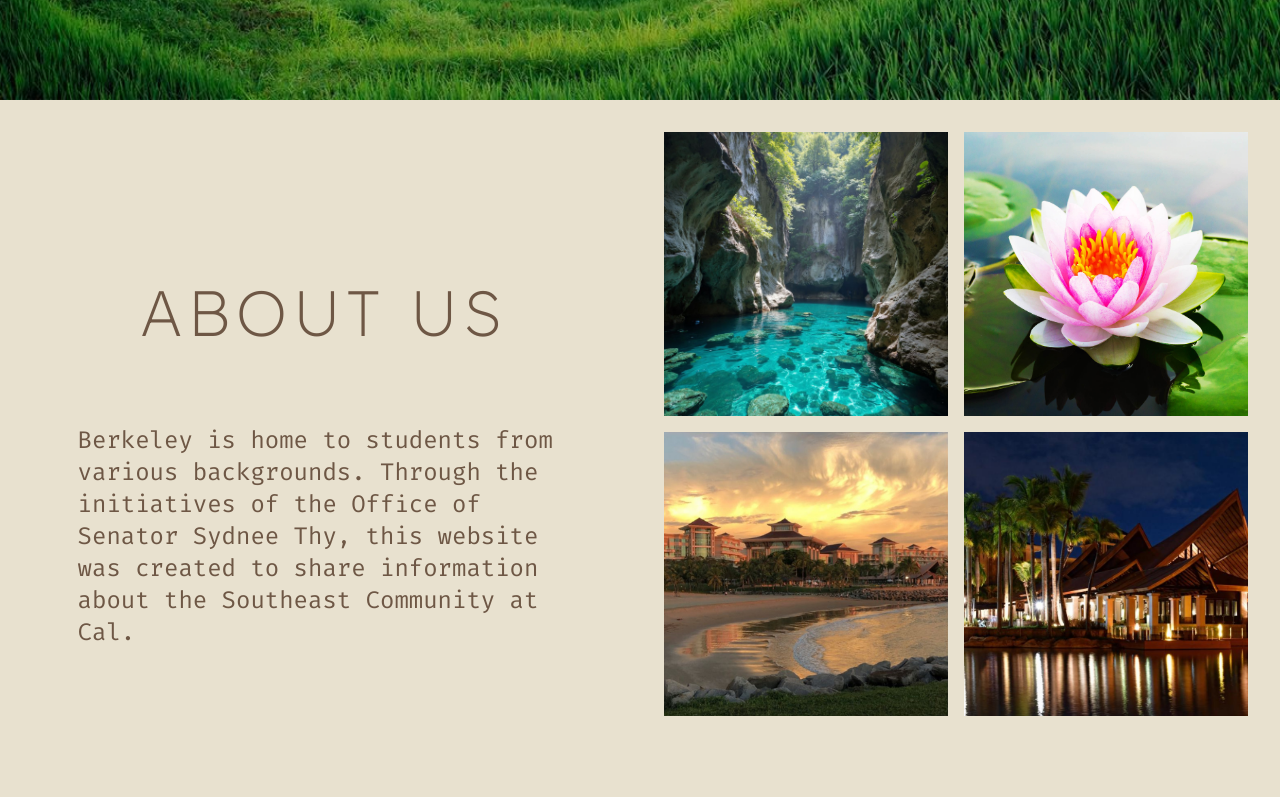
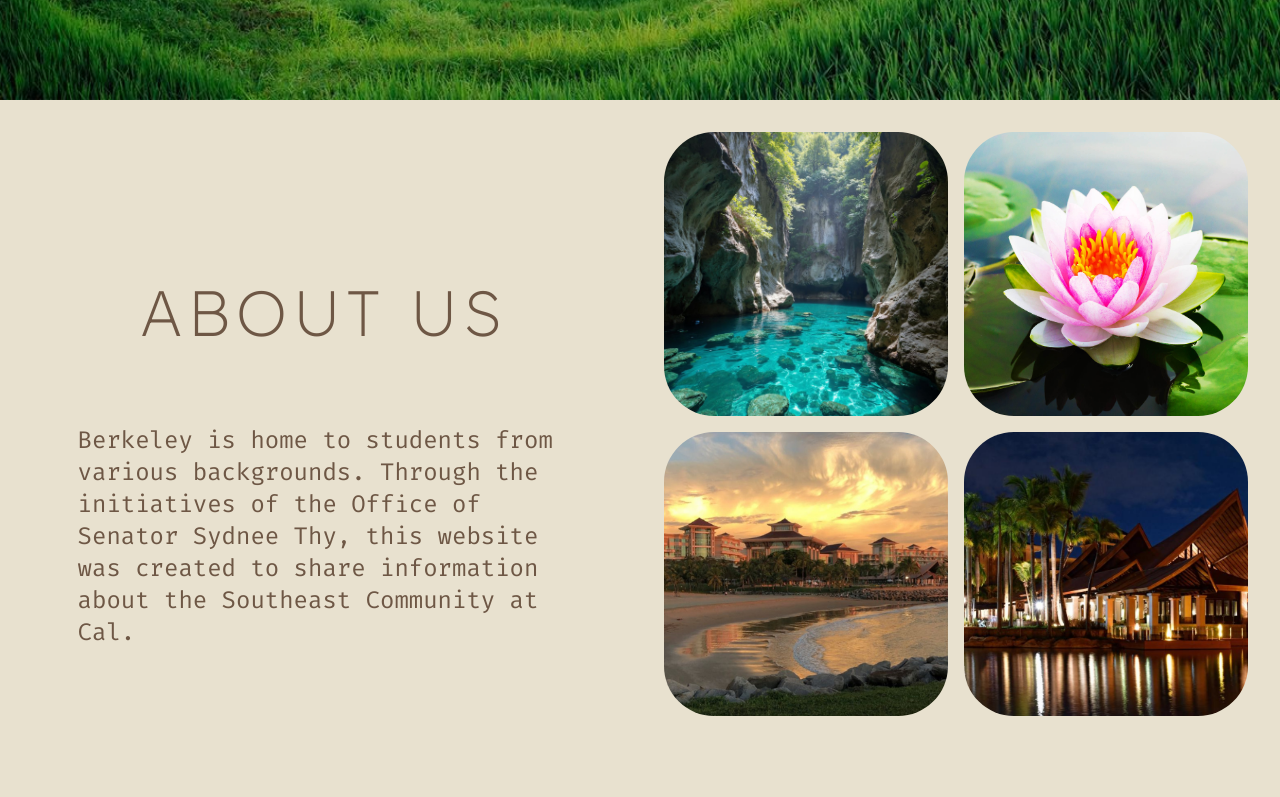
Before and after one commit to ortizrodrigo/southeast-asian-website, a React (Vite) app: page / in a window 1280 px wide. Shown: the part 700-1497 px from the top of the page. Built offline with nearby package versions, Linux system fonts and the light colour scheme.

Commit message:
style(ui): add border radius to image card and overlay

```diff
--- a/src/components/ImageCard/ImageCard.css
+++ b/src/components/ImageCard/ImageCard.css
@@ -10,6 +10,7 @@
   height: 100%;
   object-fit: cover;
   display: block;
+  border-radius: 50px;
   transition: transform 0.2s ease;
 }
 
@@ -22,6 +23,7 @@
   justify-content: center;
   align-items: center;
   opacity: 0;
+  border-radius: 50px;
   transition: all 0.2s ease;
   text-align: center;
   padding: 16px;
```
